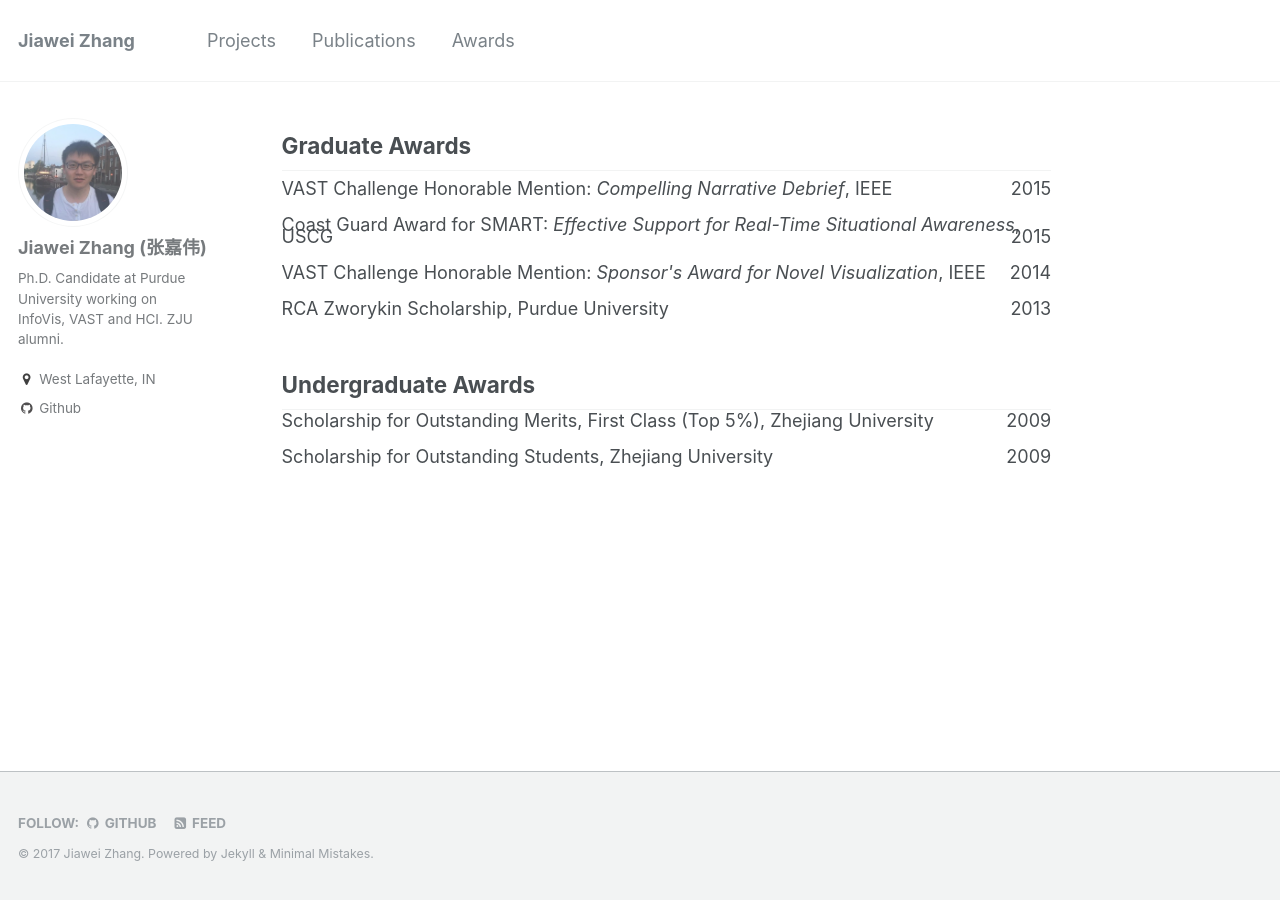
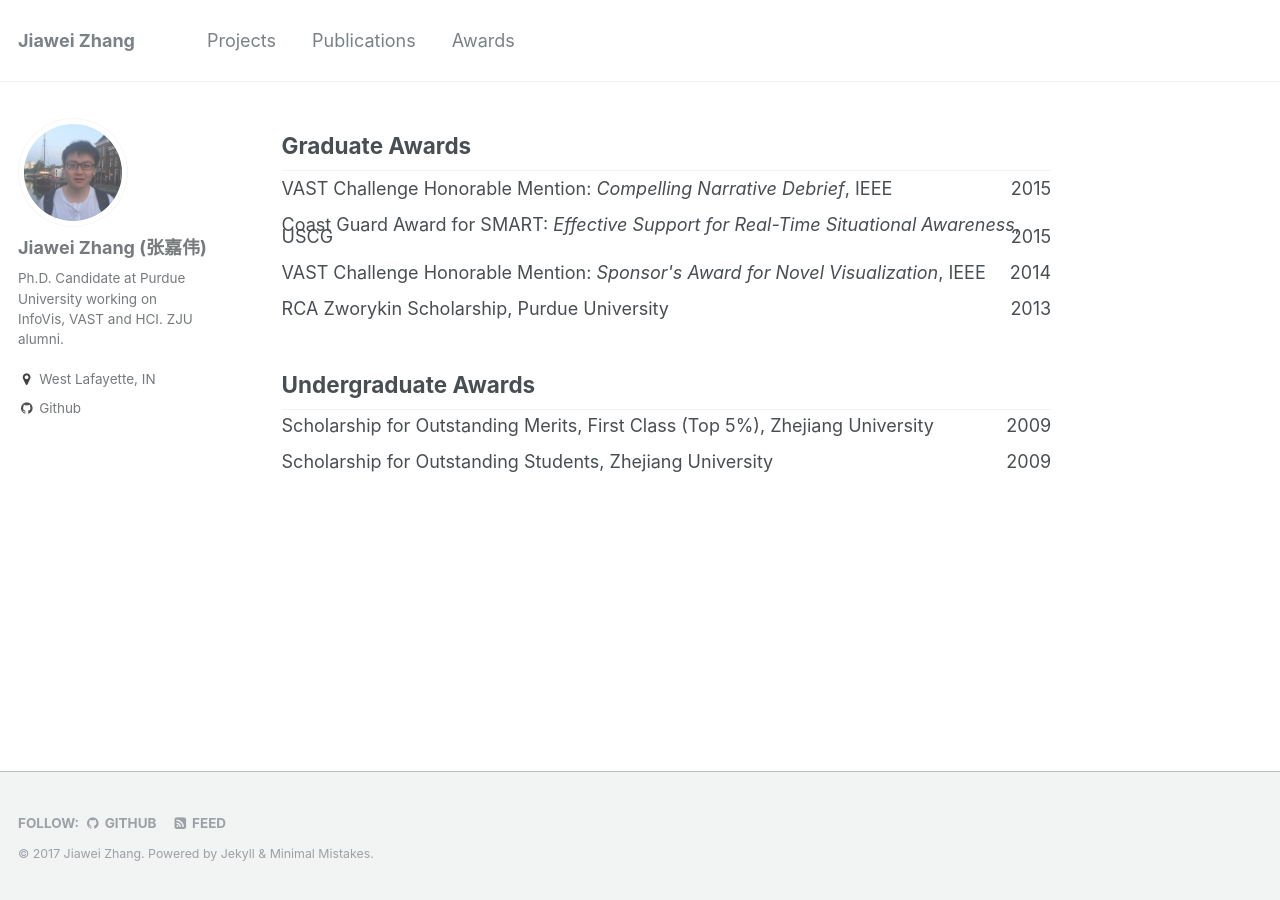
Before and after one commit to rivulet-zhang/rivulet-zhang.github.io, a Jekyll site: the page built from _pages/awards.md, in a window 1280 px wide. Built offline with Jekyll 4.4.1, drawn with Linux system fonts in a browser that asks for light colours.

Commit message:
initial commit

```diff
--- a/_pages/awards.md
+++ b/_pages/awards.md
@@ -25,7 +25,7 @@
 <span style="float:right;">2013</span>
 </p>
 
-<h2 style="margin-bottom:5px;padding-top:10px;">Undergraduate Awards</h2>
+<h2 style="margin-bottom:10px;padding-top:10px;">Undergraduate Awards</h2>
 <p style="text-align:left; line-height:70%">
 Scholarship for Outstanding Merits, First Class (Top 5&#37;), Zhejiang University
 <span style="float:right;">2009</span>
```
